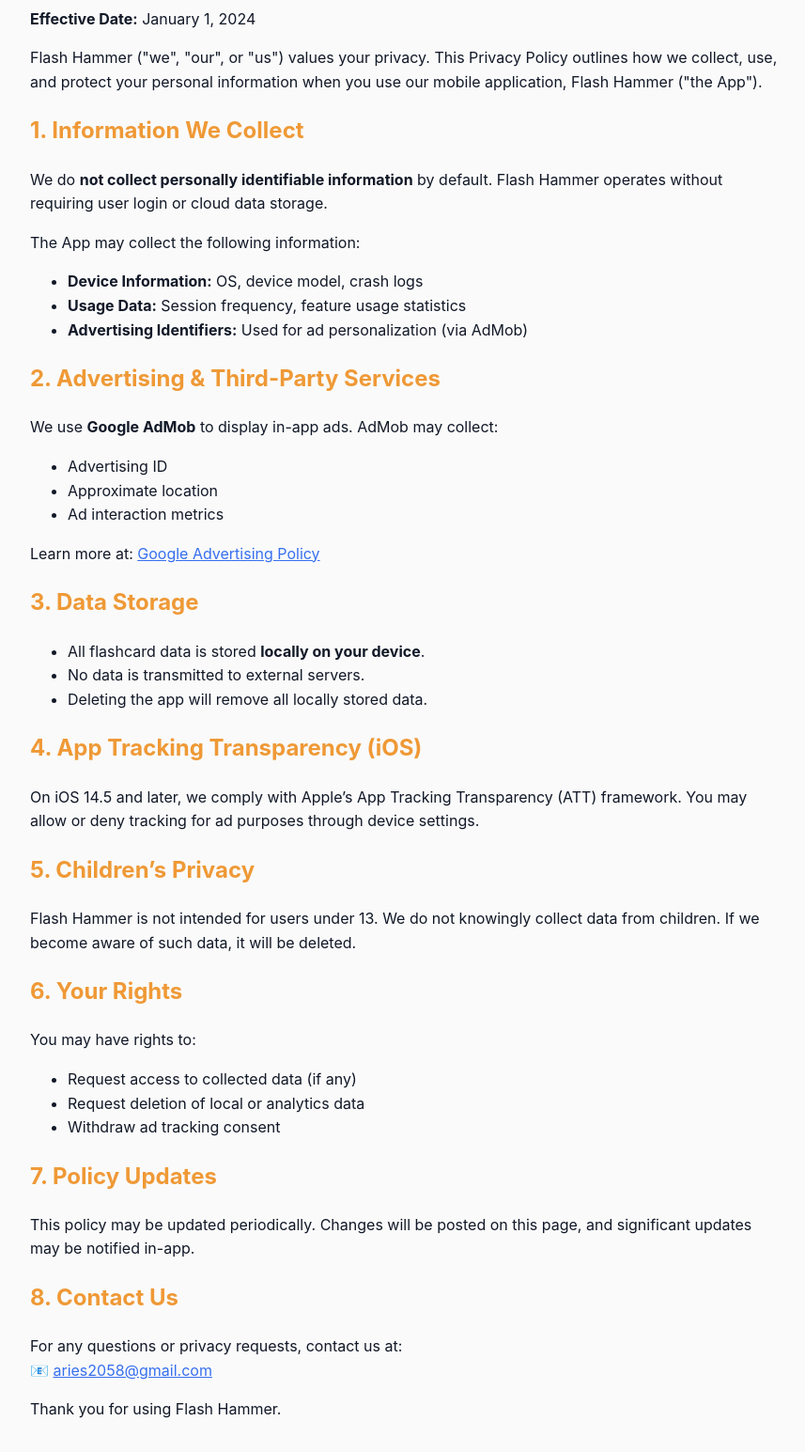
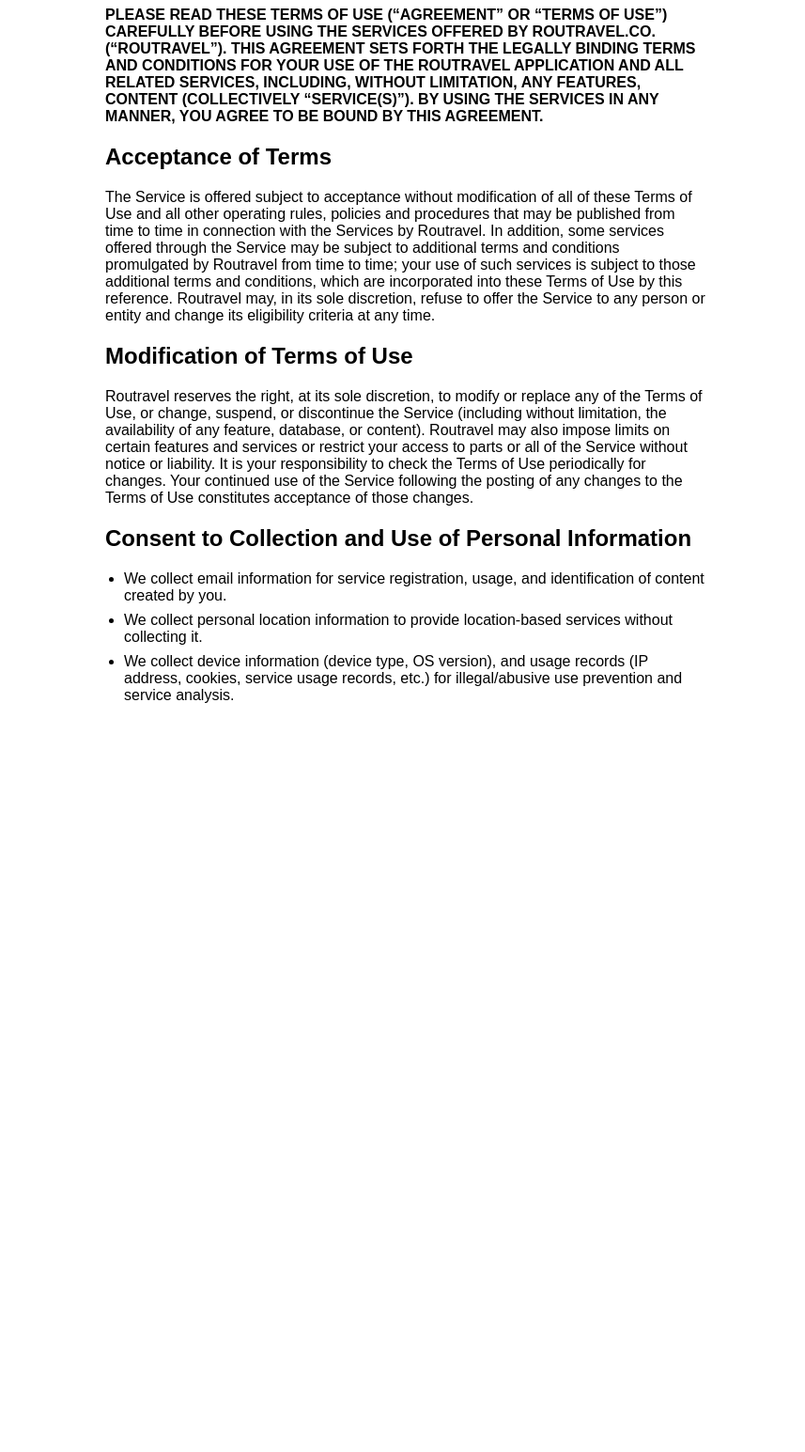
Before and after one commit to aries2058/routravel-site, a plain HTML site: page privacy_en.html in a window 1280 px wide. Shown: the part 97-1642 px from the top of the page at 94% size, without its empty margins (208-1065 px from the left). After the commit the page ends 890 px from the top, so only its background shows below. Drawn offline with Linux system fonts and the light colour scheme.

Commit message:
약관 업데이트

```diff
--- a/privacy_en.html
+++ b/privacy_en.html
@@ -4,105 +4,94 @@
 <head>
     <meta charset="UTF-8" />
     <meta name="viewport" content="width=device-width, initial-scale=1.0" />
-    <title>Privacy Policy – Flash Hammer</title>
+    <title>Terms of Use - Routravel</title>
     <style>
         body {
-            font-family: -apple-system, BlinkMacSystemFont, Pretendard, sans-serif;
-            max-width: 800px;
-            margin: 2rem auto;
-            padding: 0 1.5rem;
-            color: #111827;
-            line-height: 1.6;
-            background-color: #FAFAFA;
+            font-family: sans-serif;
+            margin: 0;
+            padding: 0;
+            display: flex;
+            justify-content: center;
+        }
+
+        .container {
+            max-width: 640px;
+            padding: 24px 12px;
         }
 
         h1,
         h2 {
-            color: #EF9936;
+            font-weight: bold;
         }
 
-        a {
-            color: #366FEF;
-            text-decoration: underline;
+        .section {
+            margin-bottom: 20px;
+        }
+
+        .sub-section {
+            margin-top: 8px;
+        }
+
+        ul {
+            padding-left: 20px;
+        }
+
+        li {
+            margin-bottom: 8px;
         }
     </style>
 </head>
 
 <body>
-    <h1>Privacy Policy – Flash Hammer</h1>
-    <p><strong>Effective Date:</strong> January 1, 2024</p>
+    <div class="container">
+        <div class="section">
+            <h1>Terms of Use</h1>
+            <p><strong>
+                    PLEASE READ THESE TERMS OF USE (“AGREEMENT” OR “TERMS OF USE”) CAREFULLY BEFORE USING THE SERVICES
+                    OFFERED BY ROUTRAVEL.CO. (“ROUTRAVEL”). THIS AGREEMENT SETS FORTH THE LEGALLY BINDING TERMS AND
+                    CONDITIONS FOR YOUR USE OF THE ROUTRAVEL APPLICATION AND ALL RELATED SERVICES, INCLUDING, WITHOUT
+                    LIMITATION, ANY FEATURES, CONTENT (COLLECTIVELY “SERVICE(S)”). BY USING THE SERVICES IN ANY MANNER,
+                    YOU AGREE TO BE BOUND BY THIS AGREEMENT.
+                </strong></p>
+        </div>
 
-    <p>
-        Flash Hammer ("we", "our", or "us") values your privacy. This Privacy Policy outlines how we collect, use, and
-        protect your personal information when you use our mobile application, Flash Hammer ("the App").
-    </p>
+        <div class="section">
+            <h2>Acceptance of Terms</h2>
+            <p>
+                The Service is offered subject to acceptance without modification of all of these Terms of Use and all
+                other operating rules, policies and procedures that may be published from time to time in connection
+                with the Services by Routravel. In addition, some services offered through the Service may be subject to
+                additional terms and conditions promulgated by Routravel from time to time; your use of such services is
+                subject to those additional terms and conditions, which are incorporated into these Terms of Use by this
+                reference. Routravel may, in its sole discretion, refuse to offer the Service to any person or entity
+                and change its eligibility criteria at any time.
+            </p>
+        </div>
 
-    <h2>1. Information We Collect</h2>
-    <p>
-        We do <strong>not collect personally identifiable information</strong> by default. Flash Hammer operates without
-        requiring user login or cloud data storage.
-    </p>
-    <p>The App may collect the following information:</p>
-    <ul>
-        <li><strong>Device Information:</strong> OS, device model, crash logs</li>
-        <li><strong>Usage Data:</strong> Session frequency, feature usage statistics</li>
-        <li><strong>Advertising Identifiers:</strong> Used for ad personalization (via AdMob)</li>
-    </ul>
+        <div class="section">
+            <h2>Modification of Terms of Use</h2>
+            <p>
+                Routravel reserves the right, at its sole discretion, to modify or replace any of the Terms of Use, or
+                change, suspend, or discontinue the Service (including without limitation, the availability of any
+                feature, database, or content). Routravel may also impose limits on certain features and services or
+                restrict your access to parts or all of the Service without notice or liability. It is your
+                responsibility to check the Terms of Use periodically for changes. Your continued use of the Service
+                following the posting of any changes to the Terms of Use constitutes acceptance of those changes.
+            </p>
+        </div>
 
-    <h2>2. Advertising & Third-Party Services</h2>
-    <p>
-        We use <strong>Google AdMob</strong> to display in-app ads. AdMob may collect:
-    </p>
-    <ul>
-        <li>Advertising ID</li>
-        <li>Approximate location</li>
-        <li>Ad interaction metrics</li>
-    </ul>
-    <p>
-        Learn more at: <a href="https://policies.google.com/technologies/ads" target="_blank">Google Advertising
-            Policy</a>
-    </p>
-
-    <h2>3. Data Storage</h2>
-    <ul>
-        <li>All flashcard data is stored <strong>locally on your device</strong>.</li>
-        <li>No data is transmitted to external servers.</li>
-        <li>Deleting the app will remove all locally stored data.</li>
-    </ul>
-
-    <h2>4. App Tracking Transparency (iOS)</h2>
-    <p>
-        On iOS 14.5 and later, we comply with Apple’s App Tracking Transparency (ATT) framework. You may allow or deny
-        tracking for ad purposes through device settings.
-    </p>
-
-    <h2>5. Children’s Privacy</h2>
-    <p>
-        Flash Hammer is not intended for users under 13. We do not knowingly collect data from children. If we become
-        aware of such data, it will be deleted.
-    </p>
-
-    <h2>6. Your Rights</h2>
-    <p>You may have rights to:</p>
-    <ul>
-        <li>Request access to collected data (if any)</li>
-        <li>Request deletion of local or analytics data</li>
-        <li>Withdraw ad tracking consent</li>
-    </ul>
-
-    <h2>7. Policy Updates</h2>
-    <p>
-        This policy may be updated periodically. Changes will be posted on this page, and significant updates may be
-        notified in-app.
-    </p>
-
-    <h2>8. Contact Us</h2>
-    <p>
-        For any questions or privacy requests, contact us at:<br />
-        📧 <a href="mailto:aries2058@gmail.com">aries2058@gmail.com</a>
-    </p>
-
-    <p>Thank you for using Flash Hammer.</p>
+        <div class="section">
+            <h2>Consent to Collection and Use of Personal Information</h2>
+            <ul>
+                <li>We collect email information for service registration, usage, and identification of content created
+                    by you.</li>
+                <li>We collect personal location information to provide location-based services without collecting it.
+                </li>
+                <li>We collect device information (device type, OS version), and usage records (IP address, cookies,
+                    service usage records, etc.) for illegal/abusive use prevention and service analysis.</li>
+            </ul>
+        </div>
+    </div>
 </body>
 
 </html>
```
Also changed, not shown: privacy_es.html (deleted, +0 -81 lines), privacy_jp.html (deleted, +0 -80 lines), privacy_ko.html (+60 -55 lines).
